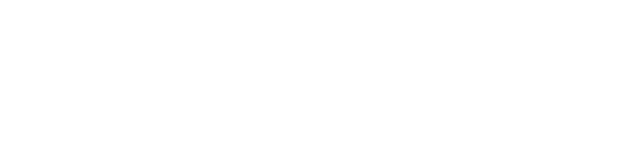
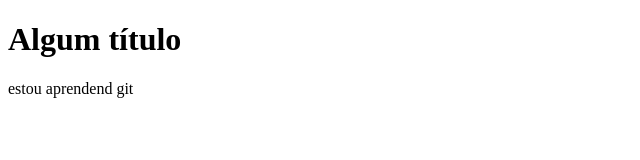
Before and after one commit to NataComTill/tutorial_git, a plain HTML site: page index.html in a window 1280 px wide. Shown: the whole page, without its empty margins (0-640 px from the left). Drawn offline with Linux system fonts and the light colour scheme.

Commit message:
Criei título e parágrafoo

```diff
--- a/index.html
+++ b/index.html
@@ -7,6 +7,7 @@
     <title>Tutorial de Git</title>
 </head>
 <body>
-
+    <h1>Algum título</h1>
+    <p>estou aprendend git</p>
 </body>
 </html>
```
